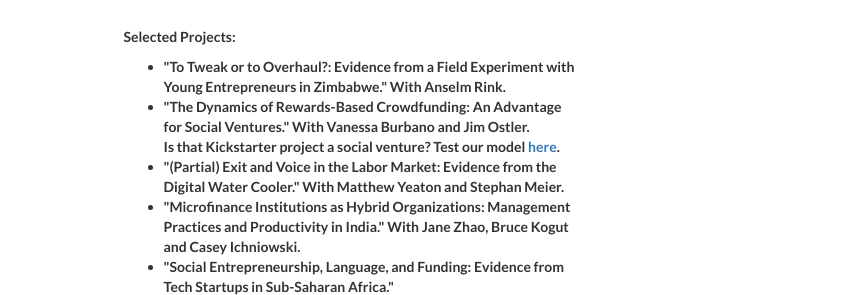
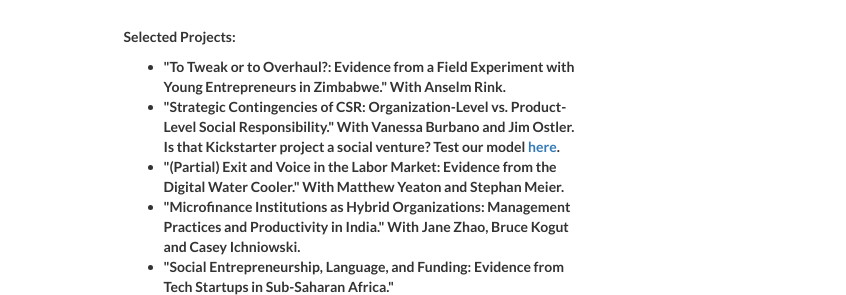
Before and after one commit to natalie-carlson/natalie-carlson.github.io, a plain HTML site: page index.html in a window 1280 px wide. Shown: the part 1281-1576 px from the top of the page, 434-1280 px from the left. Drawn offline with Linux system fonts and the light colour scheme.

Commit message:
update project list

```diff
--- a/index.html
+++ b/index.html
@@ -119,7 +119,7 @@
                     <p>Selected Projects:</p>
                     <ul>
                         <li>"To Tweak or to Overhaul?: Evidence from a Field Experiment with Young Entrepreneurs in Zimbabwe." With Anselm Rink. </li>
-                        <li>"The Dynamics of Rewards-Based Crowdfunding: An Advantage for Social Ventures." With Vanessa Burbano and Jim Ostler.
+                        <li>"Strategic Contingencies of CSR: Organization-Level vs. Product-Level Social Responsibility." With Vanessa Burbano and Jim Ostler.
                             <br>
                             Is that Kickstarter project a social venture? Test our model <a href="https://crowdfunding-social-ventures.shinyapps.io/model/">here</a>.
                         </li>
```
